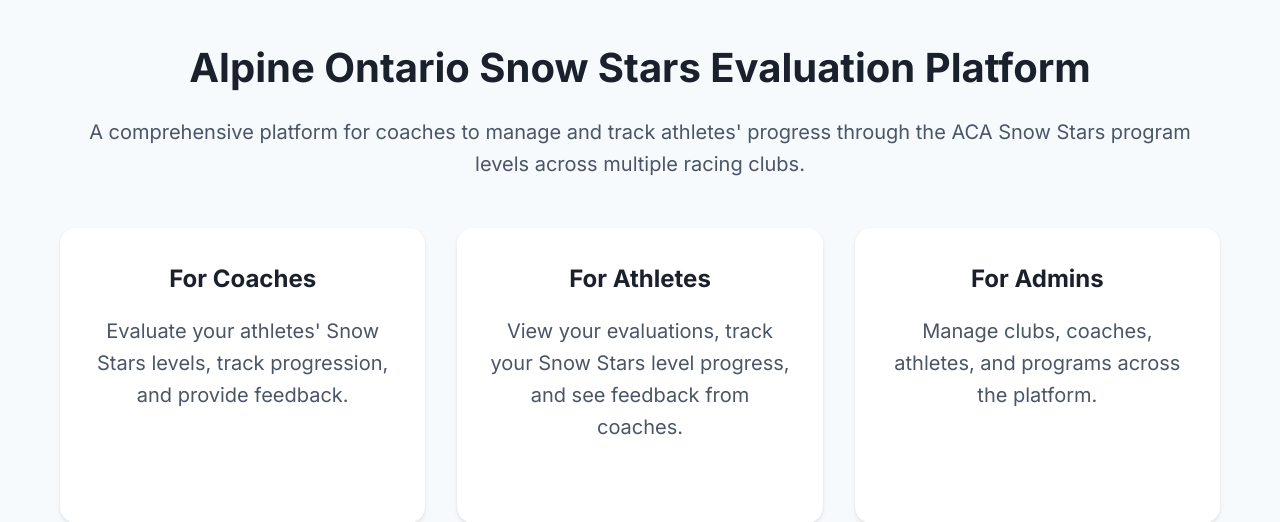
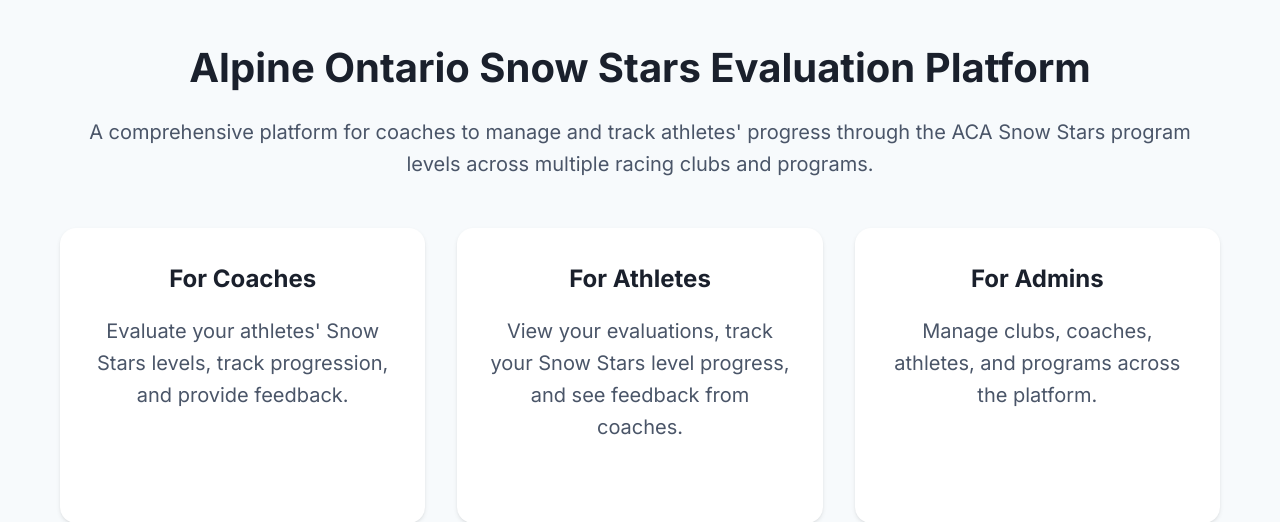
Before and after one commit to dustintitus/alpine-ontario-snow-stars, a Flask app: page / in a window 1280 px wide. Shown: the part 248-770 px from the top of the page. Run offline with Flask 3, Linux system fonts and the light colour scheme.

Commit message:
docs: update landing page description to include programs

```diff
--- a/templates/index.html
+++ b/templates/index.html
@@ -6,7 +6,7 @@
         <img src="{{ url_for('static', filename='img/alpine-ontario-logo.png') }}" alt="Alpine Ontario Logo" style="max-height: 120px; max-width: 100%; height: auto;" onerror="this.style.display='none';">
     </div>
     <h1>Alpine Ontario Snow Stars Evaluation Platform</h1>
-    <p>A comprehensive platform for coaches to manage and track athletes' progress through the ACA Snow Stars program levels across multiple racing clubs.</p>
+    <p>A comprehensive platform for coaches to manage and track athletes' progress through the ACA Snow Stars program levels across multiple racing clubs and programs.</p>
     <div class="features">
         <div class="feature-card">
             <h3>For Coaches</h3>
```
